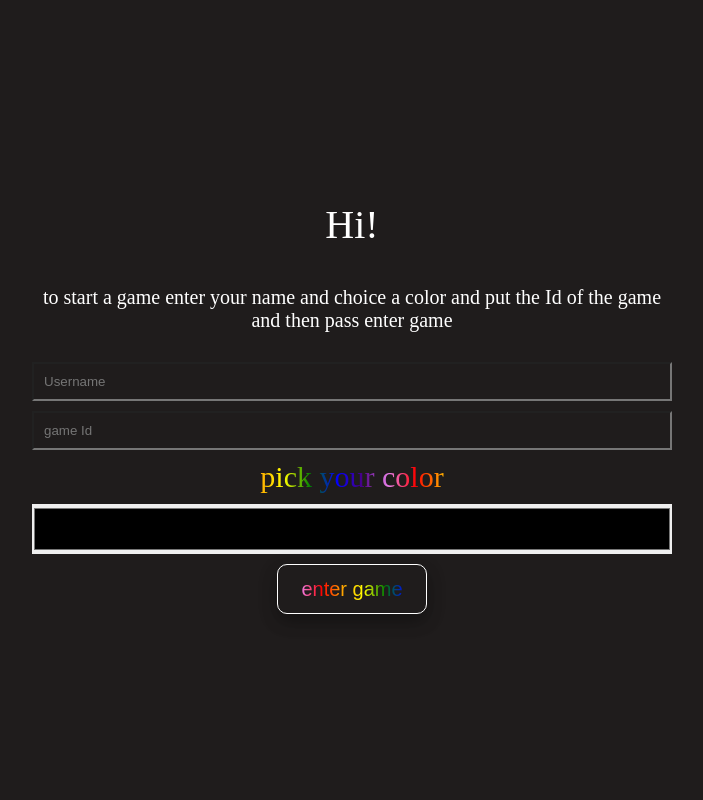
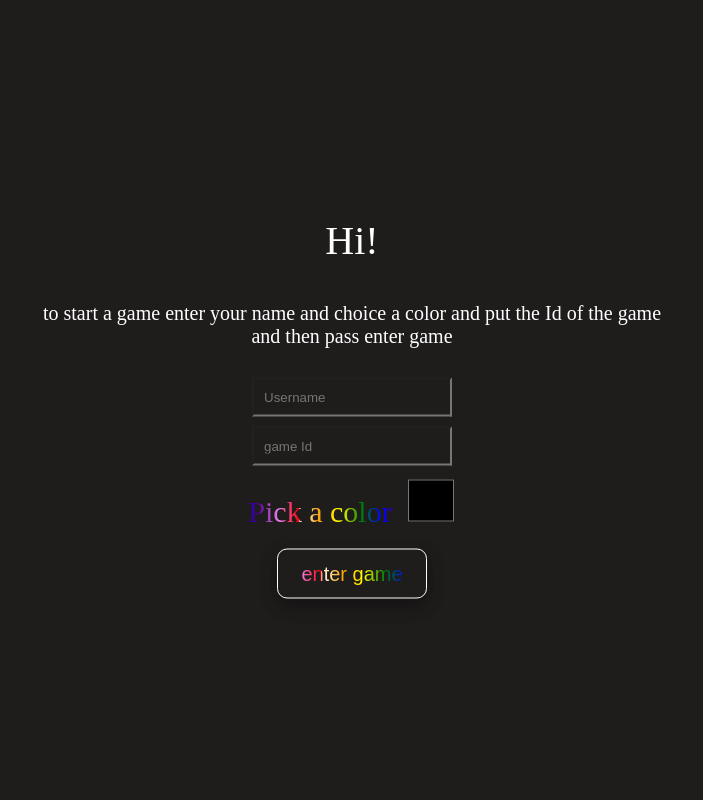
Before and after one commit to karamfarhan/SquaresGgame, a Django app: page /join/ in a window 1280 px wide. Shown: the whole page, without its empty margins (288-991 px from the left). Run offline with Django 4.2, Linux system fonts and the light colour scheme; some libraries are stand-ins or nearby versions.

Commit message:
some css updates

```diff
--- a/game/templates/game/join.html
+++ b/game/templates/game/join.html
@@ -33,9 +33,9 @@
         <span></span>
         <span></span>
       </div>
-      <div>
+      <div class="color-input">
         <label for="color" class="text-rainbow-animation">
-          pick your color
+          Pick a color
         </label>
         <input type="color" placeholder="your color" name="color" id="color" required />
       </div>
--- a/static/css/main.css
+++ b/static/css/main.css
@@ -58,7 +58,7 @@ a {
 body {
   font-family:arial rgb(255, 255, 255);
   /* font-family: "Roboto Condensed", sans-serif; */
-  background: rgb(41, 36, 36);
+  background-color: rgb(41, 36, 36);
 
   background-repeat: no-repeat;
   /* position: relative; */
@@ -86,6 +86,7 @@ header .container {
   min-height: 90px;
   display: flex;
   align-items: center;
+
 }
 
 header h1 {
@@ -215,6 +216,8 @@ section#login p {
 section#login form {
   display: flex;
   flex-direction: column;
+  align-items: center;
+  /* justify-content: center; */
 }
 section#login form div {
   position: relative;
@@ -223,7 +226,7 @@ section#login form div {
 }
 section#login form input:not(input[type="color"]) {
   padding: 10px;
-  width: 100%;
+  width: 200px;
   background-color: transparent;
   color: white;
 }
@@ -235,19 +238,21 @@ section#login form input:not(input[type="color"]):hover {
 }
 
 section#login form input[type="color"] {
-  width: 100%;
+  width: 60px;
   border: none;
+  background-color: transparent;
   height: 50px;
+  padding-left: 10px;
 }
-
 
 
 .text-rainbow-animation {
   /* font-family:arial black; */
   /* font-size:70px; */
   background-image:
-  linear-gradient(to right, red,orange,yellow,green,blue,indigo,violet, red);
+  linear-gradient(to right, rgb(255, 255, 255),orange,yellow,green,blue,indigo,violet, red);
   -webkit-background-clip: text;
+  background-clip:text;
   -webkit-text-fill-color: transparent;
   animation: rainbow-animation 700s linear infinite;
 }
@@ -545,13 +550,17 @@ ul li span:nth-child(1) {
   background-color: transparent;
   border-bottom: 1px solid rgb(255, 255, 255);
   color: white;
-  -webkit-appearance: none;
-  /* margin: 0; */
+  border-radius: 15%;
   margin-bottom: 10px;
-  -moz-appearance: textfield;
 
 }
 
+input[type=number]::-webkit-inner-spin-button,
+input[type=number]::-webkit-outer-spin-button {
+    -webkit-appearance: none;
+    -moz-appearance: none;
+    appearance: none;
+}
 
 
 
@@ -559,3 +568,14 @@ ul li span:nth-child(1) {
   color: red;
   font-size: small;
 }
+
+.wait {
+  font-size: 40px;
+  text-align: center;
+}
+.wait p{
+  color: white;
+}
+.wait span {
+  color: rgb(1, 191, 1);
+}
--- a/templates/base.html
+++ b/templates/base.html
@@ -10,23 +10,12 @@
   <title>testing</title>
 
   <!-- <link rel="stylesheet" href="../static/css/index.css" /> -->
-  <link rel="stylesheet" href="../static/css/main.css" />
+  <link rel="stylesheet" href="{% static '/css/main.css/' %}" />
 
   <!--style sheet-->
 </head>
 
 <body>
-  <!-- <div class="background">
-      <div class="light x1"></div>
-      <div class="light x2"></div>
-      <div class="light x3"></div>
-      <div class="light x4"></div>
-      <div class="light x5"></div>
-      <div class="light x6"></div>
-      <div class="light x7"></div>
-      <div class="light x8"></div>
-      <div class="light x9"></div>
-    </div> -->
   {% block content %} {% endblock content %}
 </body>
 
```
Also changed, not shown: core/settings.py (+9 -9 lines), game/templates/game/game.html (+10 -15 lines).
